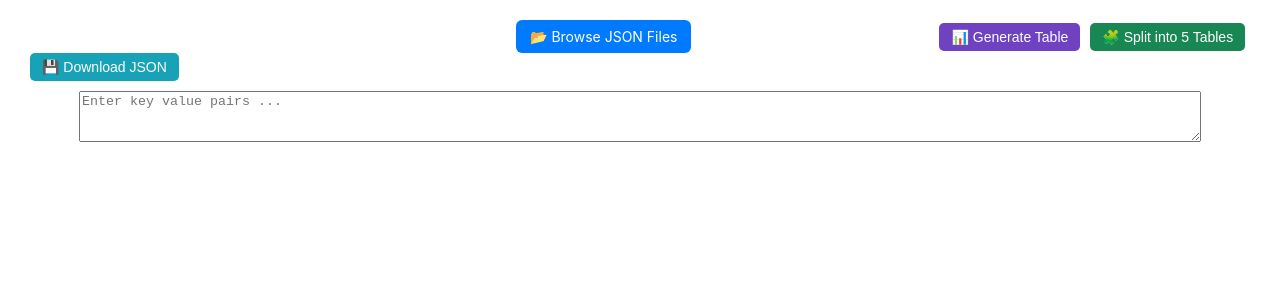
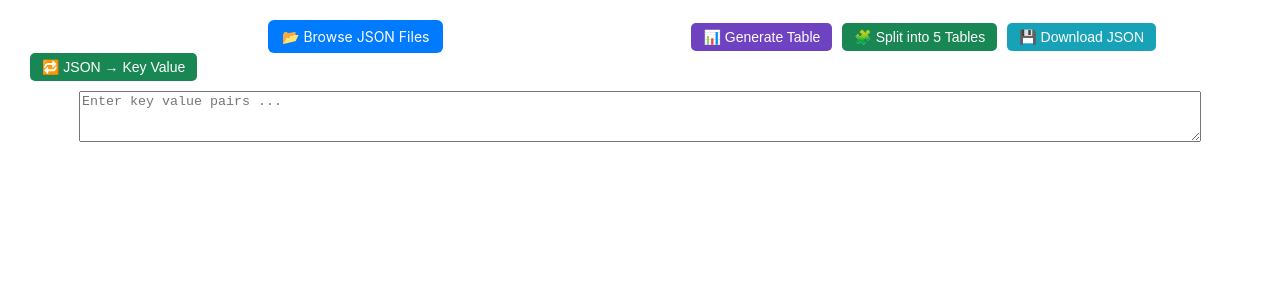
Before and after one commit to pavanpenneti/CLITesting, a React (Create React App) app: page /JSONUpload in a window 1280 px wide. Shown: the top 300 px of the page. Built offline with nearby package versions, Linux system fonts and the light colour scheme.

Commit message:
added key value

```diff
--- a/src/Screens/components/JsonUploader.js
+++ b/src/Screens/components/JsonUploader.js
@@ -53,6 +53,7 @@ const JSONUpload = () => {
   const [splitTables, setSplitTables] = useState(null);
   const [viewMode, setViewMode] = useState("mega");
   const [selectedFiles, setSelectedFiles] = useState([]);
+  const [tableData, setTableData] = useState([]);
 // "mega" | "split"
 
 
@@ -412,6 +413,23 @@ const downloadTextareaAsJSON = () => {
     alert("Error converting textarea data to JSON!");
   }
 };
+const jsonToTable = (jsonText) => {
+  const data = JSON.parse(jsonText);
+
+  return data.map(item => ({
+    key: item.key,
+    value: item.value,
+  }));
+};
+const handleShowTable = () => {
+  try {
+    const rows = jsonToTable(textareaInput);
+    setTableData(rows);
+  } catch (e) {
+    alert("Invalid JSON input");
+  }
+};
+
   /* ---------- UI ---------- */
   return (
     <div style={{ padding: "20px" }}>
@@ -427,7 +445,7 @@ const downloadTextareaAsJSON = () => {
       cursor: "pointer",
       fontSize: "14px",
       display: "inline-block",
-      marginLeft:"40%"
+      marginLeft:"20%"
     }}
   >
     📂 Browse JSON Files
@@ -496,6 +514,22 @@ const downloadTextareaAsJSON = () => {
   >
     💾 Download JSON
   </button>
+
+<button
+  onClick={handleShowTable}
+  style={{
+    padding: "6px 12px",
+    fontSize: "14px",
+    cursor: "pointer",
+    borderRadius: "5px",
+    backgroundColor: "#198754",
+    color: "#fff",
+    border: "none",
+    marginLeft: "10px",
+  }}
+>
+  🔁 JSON → Key Value
+</button>
 </div>
 
 
@@ -582,7 +616,53 @@ const downloadTextareaAsJSON = () => {
           </div>
         </div>
       ))}
+{tableData.length > 0 && (
+  <div style={paperStyles.paper}>
 
+
+    <div style={paperStyles.tableWrapper}>
+      <table style={paperStyles.table}>
+        <thead>
+          <tr style={paperStyles.headerRow}>
+            <th style={{
+  ...paperStyles.td,
+  ...paperStyles.headerRow,
+  backgroundColor: "white",
+  color: "red",
+  width: "50%"
+}}>Key</th>
+            <th style={{
+  ...paperStyles.td,
+  ...paperStyles.headerRow,
+  backgroundColor: "white",
+  color: "red",
+  width: "50%"
+}}>Value</th>
+          </tr>
+        </thead>
+
+        <tbody>
+          {tableData.map((row, index) => (
+            <tr key={index}>
+              <td style={{
+  ...paperStyles.td,
+  ...paperStyles.headerRow,
+  backgroundColor: "white",
+  color: "blue",
+}}>{row.key}</td>
+              <td style={{
+  ...paperStyles.td,
+  ...paperStyles.headerRow,
+  backgroundColor: "white",
+  color: "green",
+}}>{row.value}</td>
+            </tr>
+          ))}
+        </tbody>
+      </table>
+    </div>
+  </div>
+)}
       {/* ---------- MEGA TABLE ---------- */}
       {viewMode === "mega" && megaTable && (
         <div style={paperStyles.paper}>
@@ -769,6 +849,7 @@ const downloadTextareaAsJSON = () => {
             </tbody>
           </table>
         </div>
+
       </div>
     );
   })
```
Also changed, not shown: src/Screens/components/SNMPSearchTool.jsx (line endings or trailing spaces).
